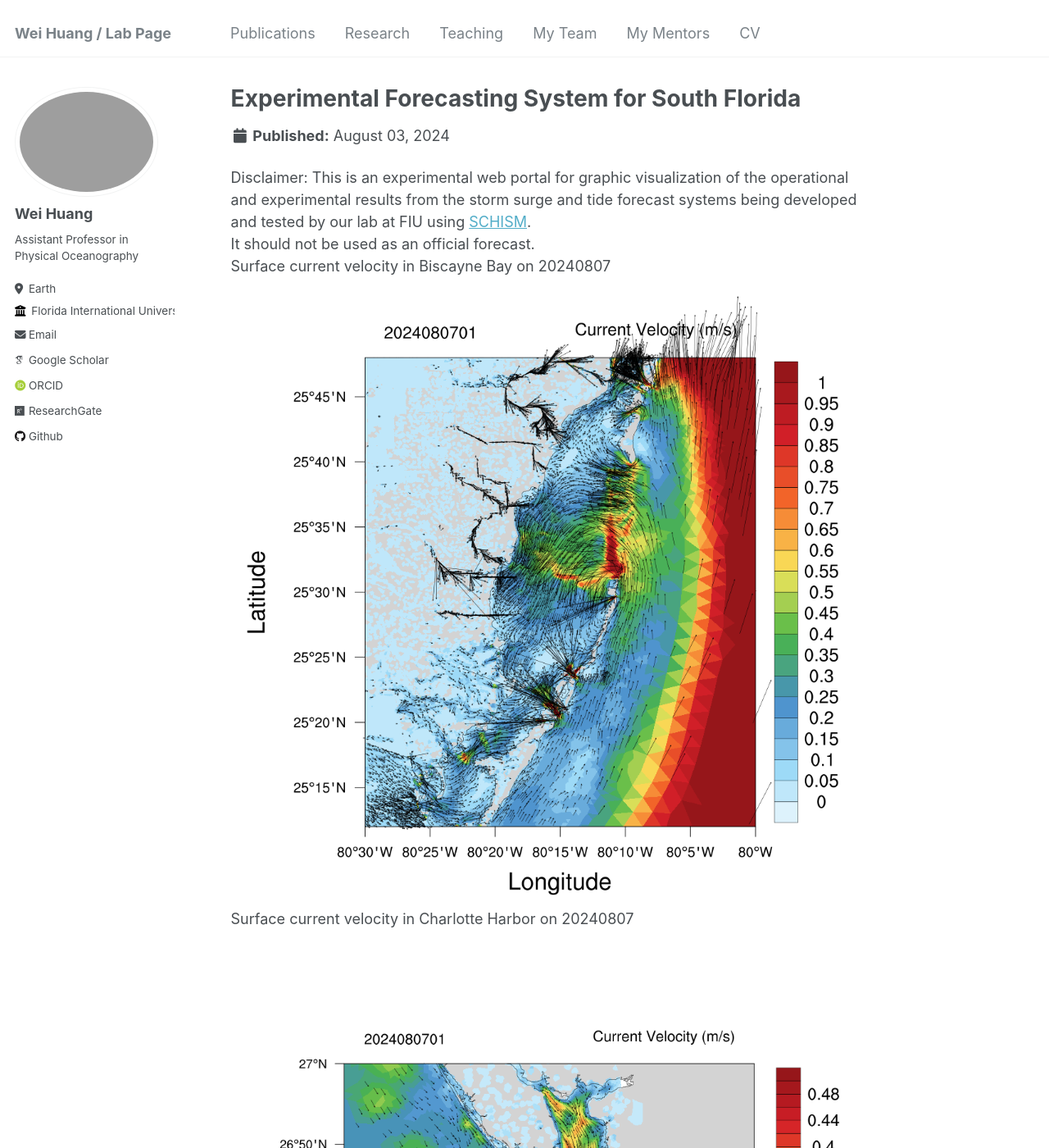
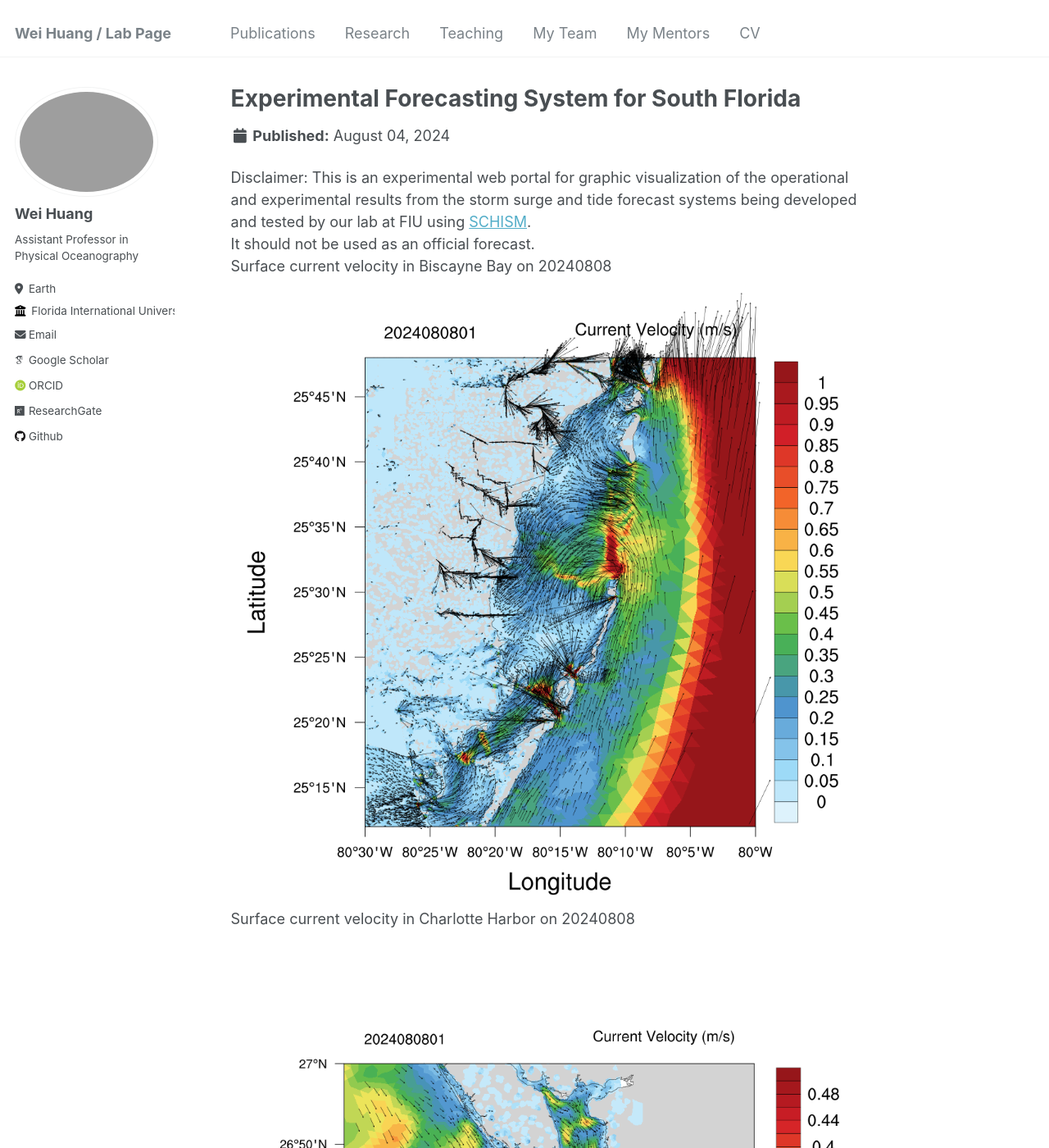
Before and after one commit to huang96169/huang96169.github.io, a Jekyll site: the page built from _research/research-1.md, in a window 1280 px wide and 1400 px high. Shown: the whole window at 82% size. Built offline with Jekyll 4.4.1, drawn with Linux system fonts in a browser that asks for light colours; some web fonts are replaced; some of the changed text lies outside the part shown.

Commit message:
replaced research_uv1.gif research_salt1.gif research_temp1.gif and replaced research_elev2.gif research_uv2.gif research_salt2.gif research_temp2.gif

```diff
--- a/_research/research-1.md
+++ b/_research/research-1.md
@@ -1,7 +1,7 @@
 ---
 title: "Experimental Forecasting System for South Florida"
-short: Surface current velocity of South Florida from 20240803 to 20240807
-date: 2024-08-03
+short: Surface current velocity of South Florida from 20240804 to 20240808
+date: 2024-08-04
 short1: "Disclaimer: This is an experimental web portal for graphic visualization of the operational and experimental results from the storm surge and tide forecast systems being developed and tested by our lab at FIU using [SCHISM](https://ccrm.vims.edu/schismweb/). It should not be used as an official forecast."
 excerpt: "<img src='/images/research_uv1.gif'>"
 collection: research
@@ -10,11 +10,11 @@ collection: research
 Disclaimer:
 This is an experimental web portal for graphic visualization of the operational and experimental results from the storm surge and tide forecast systems being developed and tested by our lab at FIU using [SCHISM](https://ccrm.vims.edu/schismweb/).<br/>
 It should not be used as an official forecast.<br/>
-Surface current velocity in Biscayne Bay on 20240807<br/>
+Surface current velocity in Biscayne Bay on 20240808<br/>
 <img src='/images/research_Bbay.png'>
-Surface current velocity in Charlotte Harbor on 20240807<br/>
+Surface current velocity in Charlotte Harbor on 20240808<br/>
 <img src='/images/research_Cbay.png'>
-Surface current velocity in Tampa Bay on 20240807<br/>
+Surface current velocity in Tampa Bay on 20240808<br/>
 <img src='/images/research_Tbay.png'>
 The map below showns observational stations used for validating the model's results, as well as the horizontal grid. <br/>
 The horizontal grid for SCHISM in simulating Biscayne Bay in South Florida, using flexible resolution resolving levees and canals (1-2 m), watershed rural and urban areas (30m-50m) and coastal ocean (500m-5km).<br/>
```
Also changed, not shown: _research/research-2.md (+6 -6 lines), images/research_Bbay.png, images/research_Cbay.png, images/research_Tbay.png, images/research_maxelev2.gif.
